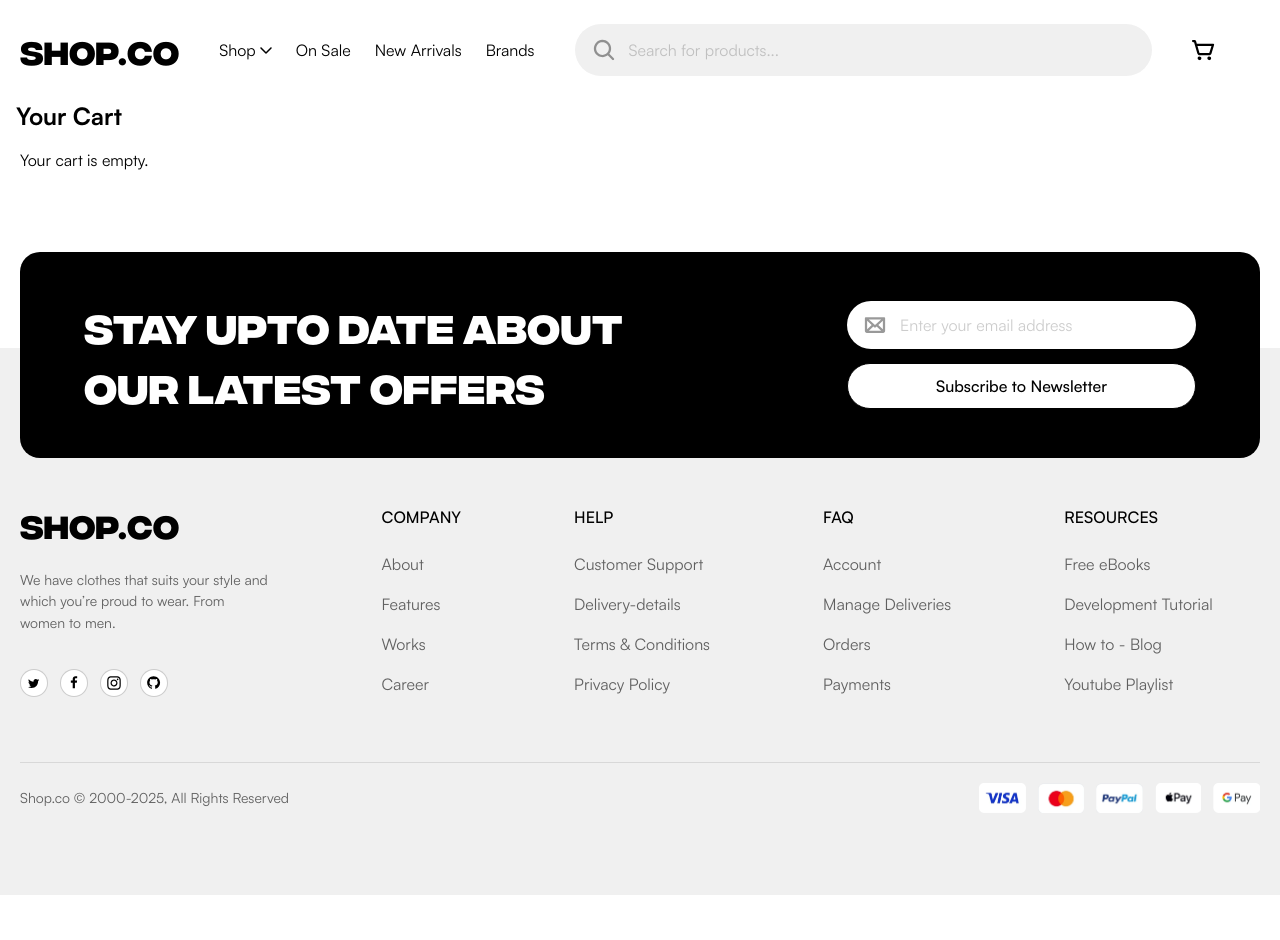
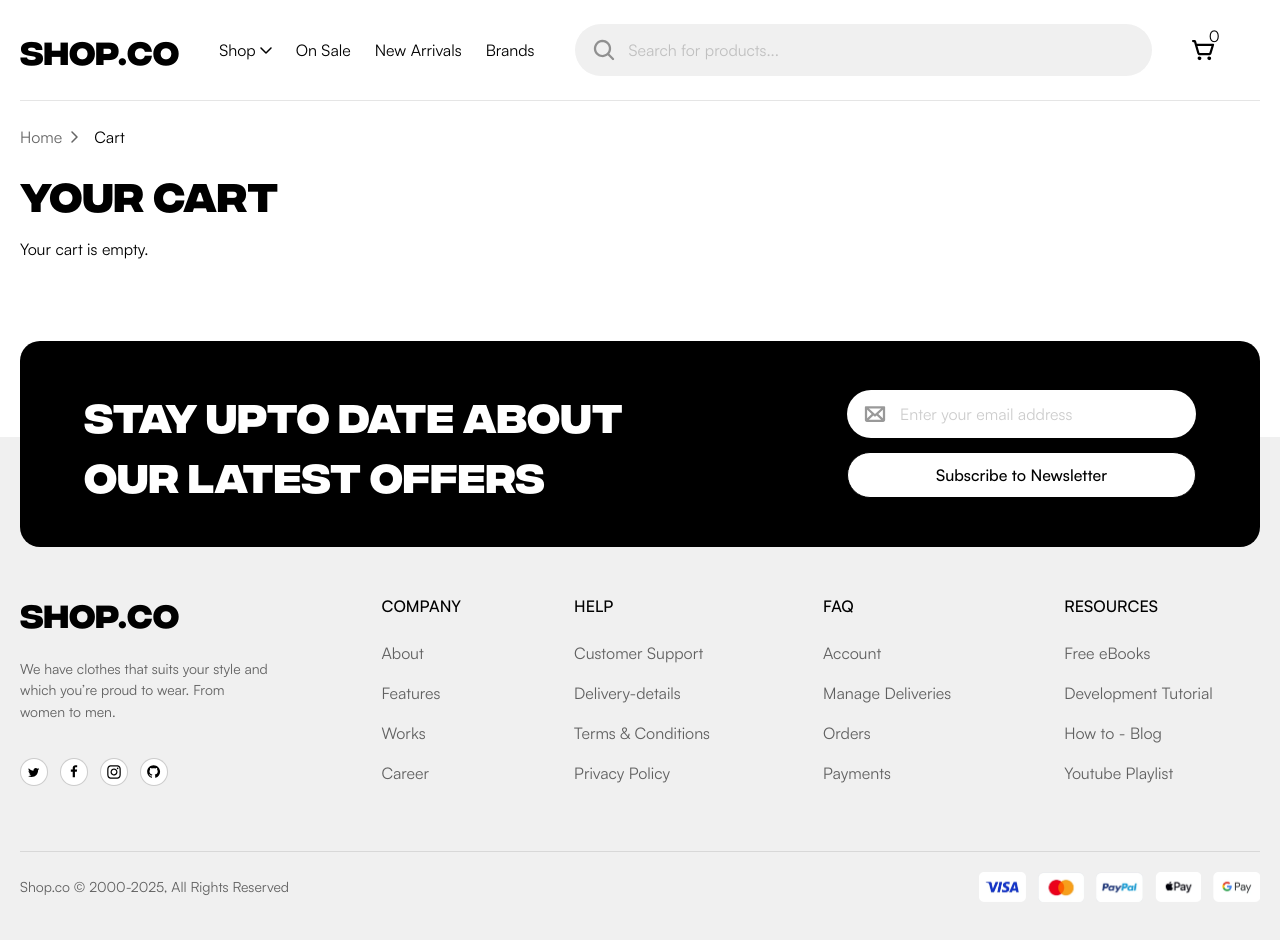
Before and after one commit to tusharswami534/next-test-5, a Next.js app: page /cart in a window 1280 px wide. Shown: the top 940 px of the page. Before the commit the page ends 895 px from the top, so only its background shows below. Built offline with nearby package versions, Linux system fonts and the light colour scheme.

Commit message:
add email js

```diff
--- a/package.json
+++ b/package.json
@@ -14,6 +14,7 @@
     "react": "^19.0.0",
     "react-dom": "^19.0.0",
     "react-toastify": "^11.0.5",
+    "sweetalert2": "^11.17.2",
     "swiper": "^11.2.5"
   },
   "devDependencies": {
--- a/src/app/globals.css
+++ b/src/app/globals.css
@@ -51,6 +51,10 @@ body{
   --font-integral-cf: "integral-cf", "sans-serif";
 }
 
+.font-integral-cf {
+  font-variant-numeric: lining-nums proportional-nums !important;
+}
+
 .footer-bg{
   background: linear-gradient(180deg, rgba(255,255,255,1) 15%, rgba(240,240,240,1) 15%);
 }
--- a/src/app/layout.tsx
+++ b/src/app/layout.tsx
@@ -1,6 +1,7 @@
 import type { Metadata } from "next";
 import "./globals.css";
 import Footer from "@/components/common/Footer";
+import { ToastContainer } from "react-toastify";
 
 export const metadata: Metadata = {
   title: "Shop Co",
@@ -15,6 +16,7 @@ export default function RootLayout({
   return (
     <html lang="en">
       <body className={`antialiased`}>
+        <ToastContainer position="top-center" />
         {children}
         <Footer />
       </body>
--- a/src/components/cart/Cart.tsx
+++ b/src/components/cart/Cart.tsx
@@ -1,8 +1,10 @@
 "use client";
-import { DeleteIcon, PlusIcon, SubtractIcon } from "@/utils/icons";
+import { DeleteIcon, PlusIcon, RoutingIcon, SubtractIcon } from "@/utils/icons";
 import Image from "next/image";
 import React, { useEffect, useState } from "react";
 import OrderSummary from "./OrderSummary";
+import Link from "next/link";
+import Swal from "sweetalert2";
 
 interface CartItem {
   title: string;
@@ -44,22 +46,61 @@ const Cart = () => {
     localStorage.setItem("cart", JSON.stringify(updatedCart));
   };
 
+  const calculateSubtotal = () => {
+    return cartItems.reduce((acc, item) => acc + item.price * item.quantity, 0);
+  };
+
+  const subtotal = calculateSubtotal();
+  const discount = (subtotal * 20) / 100;
+  const total = subtotal - discount + 15;
+
+  const orderDone = () => {
+    Swal.fire({
+      title: "Thank You!",
+      text: "Your Order Successfully Placed",
+      icon: "success",
+    });
+    localStorage.removeItem("cart");
+    setCartItems([]);
+  };
+
   return (
     <div className="px-4 pb-20">
-      <h1 className="text-2xl font-bold mb-4">Your Cart</h1>
-      <div className="max-w-[1240px] w-full mx-auto">
+      <div className="max-w-[1240px] border-t border-solid border-black/10 pt-6 max-md:pt-5 w-full mx-auto">
+        <div className="flex gap-3 max-sm:gap-1.5 items-center ">
+          <Link
+            href={"/"}
+            className="flex gap-1 max-sm:text-sm text-black/60 items-center"
+          >
+            Home{" "}
+            <span>
+              <RoutingIcon />
+            </span>
+          </Link>
+          <Link
+            href={"/cart"}
+            className="flex gap-1 max-sm:text-sm text-black items-center"
+          >
+            Cart
+          </Link>
+        </div>
+        <p className="font-integral-cf font-bold text-custom-4xl max-md:text-4xl max-sm:text-custom-3xl py-6 max-lg:pt-5 max-md:pt-3 max-sm:pt-2 max-lg:pb-5 leading-[100%]">
+          Your cart
+        </p>
         {cartItems.length === 0 ? (
           <p>Your cart is empty.</p>
         ) : (
-          <div className="flex gap-5">
-            <div className="w-full max-w-[715px]">
-              <div className=" w-full py-5 px-6 border border-solid border-black/10 rounded-[20px]">
+          <div className="flex gap-5 max-lg:flex-col">
+            <div className="w-full lg:max-w-[715px]">
+              <div className=" w-full py-5 px-6 max-md:p-4 max-lg:p-5 max-sm:p-3.5 border border-solid border-black/10 rounded-[20px]">
                 {cartItems.map((item, index) => (
                   <div
-                    className={`flex gap-4 ${cartItems.length > 1 && "pb-6"} ${
+                    className={`flex gap-4 ${
+                      cartItems.length > 1 && "pb-6 max-sm:pb-4 max-md:pb-5"
+                    } ${
                       index === 0
                         ? ""
-                        : "border-t border-solid border-black/10 pt-6"
+                        : "border-t border-solid border-black/10 pt-6 max-sm:pt-4 max-md:pt-5"
                     } ${index === lastIndex && "!pb-0"}`}
                     key={index}
                   >
@@ -69,11 +110,12 @@ const Cart = () => {
                         width={124}
                         height={124}
                         alt="product-image"
+                        className="max-sm:size-[99px] object-contain max-md:size-28 size-[124px]"
                       />
                     </div>
                     <div className="flex flex-col w-full">
                       <div className="flex w-full justify-between">
-                        <p className="text-xl font-bold leading-[100%]">
+                        <p className="text-xl max-lg:text-lg max-sm:text-base font-bold leading-[100%]">
                           {item.title}
                         </p>
                         <button
@@ -83,19 +125,25 @@ const Cart = () => {
                           <DeleteIcon />
                         </button>
                       </div>
-                      <p className={`text-sm leading-[100%] text-black`}>
+                      <p
+                        className={`text-sm leading-[133%] max-sm:mt-1 mt-0.5 text-black max-sm:text-xs`}
+                      >
                         Size:{" "}
                         <span className="text-gray mt-0.5">{item.size}</span>
                       </p>
-                      <p className={`text-sm leading-[100%] text-black`}>
+                      <p
+                        className={`text-sm leading-[133%] text-black max-sm:text-xs`}
+                      >
                         Color:{" "}
-                        <span className="text-gray mt-1">{item.color}</span>
+                        <span className="text-gray mt-1">
+                          {item.color.replaceAll("bg-dark-", "")}
+                        </span>
                       </p>
                       <div className="flex justify-between mt-1.5 items-baseline">
-                        <p className="font-bold text-2xl leading-[100%]">
+                        <p className="font-bold text-2xl max-sm:text-xp leading-[100%]">
                           ${item.price}
                         </p>
-                        <div className="flex px-5 py-3 items-center gap-5 bg-light-blue rounded-[62px]">
+                        <div className="flex px-5 py-3 max-sm:py-[7.5px] max-sm:px-[13.5px] items-center gap-5 bg-light-blue rounded-[62px]">
                           <button
                             onClick={() => handleQuantityChange(index, -1)}
                             className="flex cursor-pointer"
@@ -120,7 +168,12 @@ const Cart = () => {
                 ))}
               </div>
             </div>
-            <OrderSummary total={535} subtotal={2121} discount={20} />
+            <OrderSummary
+              total={total}
+              subtotal={subtotal}
+              discount={discount}
+              onClick={orderDone}
+            />
           </div>
         )}
       </div>
--- a/src/components/common/About.tsx
+++ b/src/components/common/About.tsx
@@ -3,13 +3,20 @@ import { MailIcon } from "@/utils/icons";
 import React, { useRef, useState } from "react";
 import emailjs from "@emailjs/browser";
 import CustomButton from "./CustomButton";
+import { toast } from "react-toastify";
 
 const About = () => {
   const form = useRef<HTMLFormElement>(null);
+  const [userEmail, setUserEmail] = useState("");
+  const [error, setError] = useState(false);
+
+  const emailRegex = /^([a-zA-Z0-9._%-]+@[a-zA-Z0-9.-]+\.[a-zA-Z]{2,})$/;
 
   const sendEmail = (e: React.FormEvent<HTMLFormElement>) => {
     e.preventDefault();
-
+    setError(true);
+    if (userEmail.length > 0 && emailRegex.test(userEmail)) {
+      setError(false);
       if (form.current) {
         emailjs
           .sendForm(
@@ -28,6 +35,9 @@ const About = () => {
             }
           );
       }
+      setUserEmail("");
+      toast.success("Successfully toasted!");
+    }
   };
 
   return (
@@ -43,6 +53,7 @@ const About = () => {
           onSubmit={sendEmail}
           className="max-w-[349px] flex flex-col gap-3.5 w-full"
         >
+          <div>
             <div className="w-full py-3 px-[17px] bg-white items-center rounded-[62px] flex">
               <div className="flex w-full items-center gap-3.5">
                 <label className="cursor-pointer" htmlFor="mail">
@@ -55,10 +66,26 @@ const About = () => {
                     placeholder="Enter your email address"
                     type="email"
                     name="email"
+                    value={userEmail}
+                    onChange={(e) => setUserEmail(e.target.value)}
                   />
                 </div>
               </div>
             </div>
+            {error && userEmail.length === 0 ? (
+              <p className="text-red-900 font-bold max-sm:text-sm pt-1 pl-2 ">
+                Please enter your email address
+              </p>
+            ) : (
+              error &&
+              !emailRegex.test(userEmail) && (
+                <p className="text-red-900 font-bold max-sm:text-sm pt-1 pl-2 ">
+                  Please enter a valid email address
+                </p>
+              )
+            )}
+          </div>
+
           <CustomButton
             buttonText="Subscribe to Newsletter"
             buttonClass="bg-white font-medium leading-[100%] w-full py-3.5"
--- a/src/components/common/Footer.tsx
+++ b/src/components/common/Footer.tsx
@@ -15,7 +15,7 @@ const Footer = () => {
     <div className="footer-bg px-4">
       <About />
       <div className="max-w-[1240px] mx-auto  container">
-        <div className="flex gap-[113.5px] max-lg:gap-0 py-[50px] max-sm:py-[31px] max-md:py-10 max-lg:py-12 max-lg:flex-col gap-y-10">
+        <div className="flex gap-[113.5px] max-lg:gap-0 py-[50px] max-sm:py-[31px] max-md:py-10 max-lg:py-12 max-[1025px]:flex-col gap-y-10">
           <div className="max-w-[248px] max-lg:max-w-[unset] w-full">
             <Link
               href={"/"}
--- a/src/components/common/Header.tsx
+++ b/src/components/common/Header.tsx
@@ -1,11 +1,20 @@
 "use client";
 import Link from "next/link";
-import React, { useState } from "react";
+import React, { useEffect, useState } from "react";
 import { HEADER_LIST } from "../../utils/helper";
 import { CartIcon, DropDownArrow, SearchIcon } from "../../utils/icons";
 
 const Header = () => {
   const [isOpen, setIsOpen] = useState(false);
+  const [cartLength, setCartLength] = useState(0);
+
+  useEffect(() => {
+    const storedCart = localStorage.getItem("cart");
+    if (storedCart) {
+      const cart = JSON.parse(storedCart);
+      setCartLength(cart.length);
+    }
+  }, []);
 
   return (
     <div className="px-4">
@@ -93,8 +102,11 @@ const Header = () => {
               <SearchIcon fill="fill-black" />
             </div>
             <div>
-              <Link href={"/cart"}>
+              <Link href={"/cart"} className="relative">
                 <CartIcon />
+                <span className=" absolute top-[-15px] right-[-5px]">
+                  {cartLength}
+                </span>
               </Link>
             </div>
           </div>
--- a/src/components/details/ProductInfo.tsx
+++ b/src/components/details/ProductInfo.tsx
@@ -95,7 +95,7 @@ const ProductInfo = ({
         {SELECT_COLOR.map((item, index) => (
           <button
             key={index}
-            className={`size-7 cursor-pointer flex justify-center items-center rounded-full bg-dark-${item}`}
+            className={`size-7 cursor-pointer flex justify-center items-center rounded-full ${item}`}
             onClick={() => setActiveIndex(index)}
           >
             {index === activeIndex && <SelectIcon />}
--- a/src/utils/icons.tsx
+++ b/src/utils/icons.tsx
@@ -444,6 +444,22 @@ export const PlusIcon = () => (
   </svg>
 );
 
+export const RoutingIcon = () => (
+  <svg
+    width="16"
+    height="16"
+    viewBox="0 0 16 16"
+    fill="none"
+    xmlns="http://www.w3.org/2000/svg"
+  >
+    <path
+      d="M6.53073 2.46937L11.5307 7.46937C11.6007 7.53905 11.6561 7.62184 11.694 7.71301C11.7318 7.80417 11.7513 7.90191 11.7513 8.00062C11.7513 8.09933 11.7318 8.19707 11.694 8.28824C11.6561 8.3794 11.6007 8.46219 11.5307 8.53187L6.53073 13.5319C6.38984 13.6728 6.19874 13.7519 5.99948 13.7519C5.80023 13.7519 5.60913 13.6728 5.46823 13.5319C5.32734 13.391 5.24818 13.1999 5.24818 13.0006C5.24818 12.8014 5.32734 12.6103 5.46823 12.4694L9.93761 8L5.46761 3.53062C5.32671 3.38973 5.24756 3.19863 5.24756 2.99937C5.24756 2.80011 5.32671 2.60902 5.46761 2.46812C5.60851 2.32723 5.7996 2.24807 5.99886 2.24807C6.19812 2.24807 6.38921 2.32723 6.53011 2.46812L6.53073 2.46937Z"
+      fill="black"
+      fillOpacity="0.6"
+    />
+  </svg>
+);
+
 export const SubtractIcon = () => (
   <svg
     width="24"
```
Also changed, not shown: src/components/cart/OrderSummary.tsx (+19 -13 lines), src/utils/helper.tsx (+9 -9 lines), 1 other file (tests, documents, lock files or other folders). Lines whose indentation alone changed are shown as unchanged.
